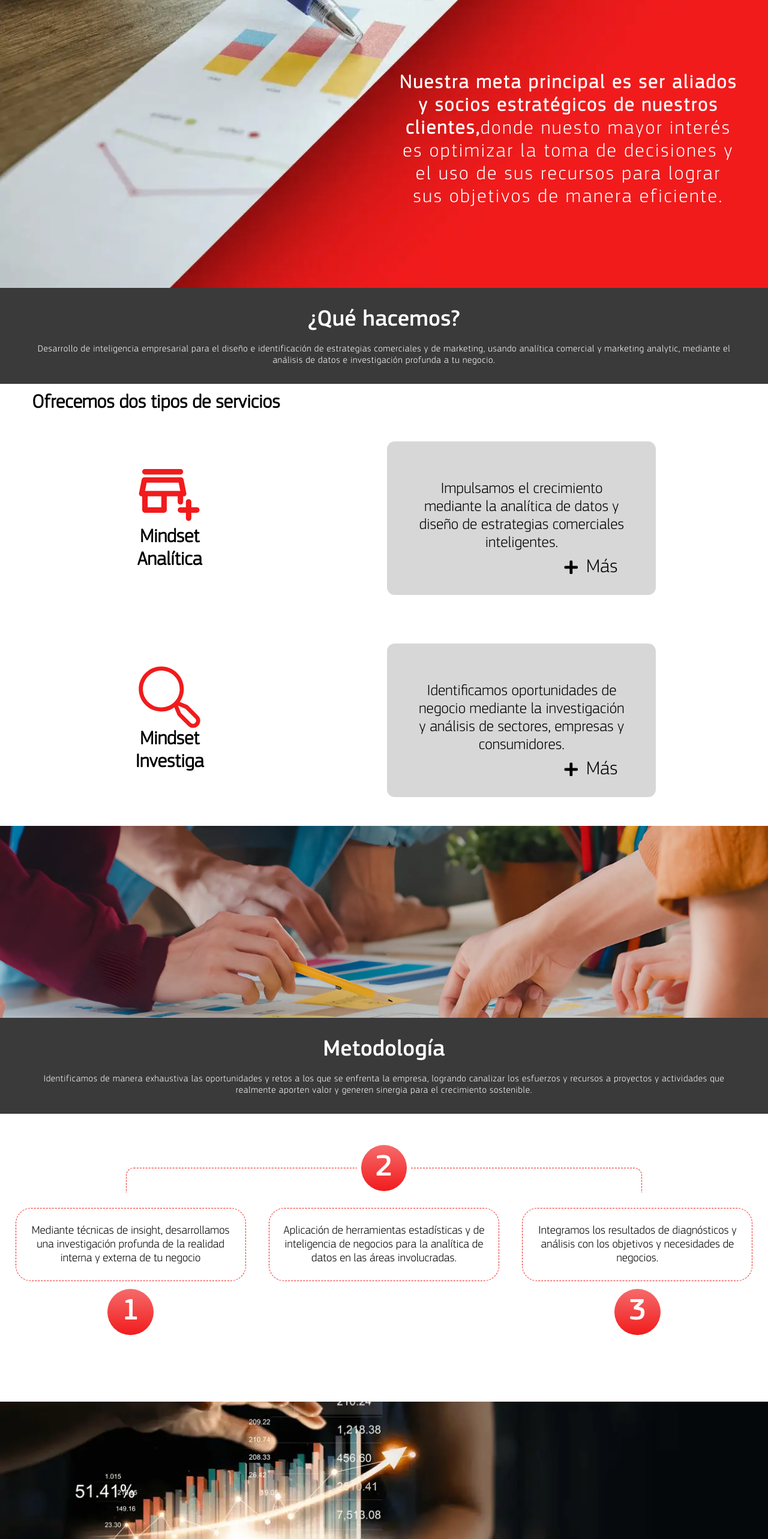
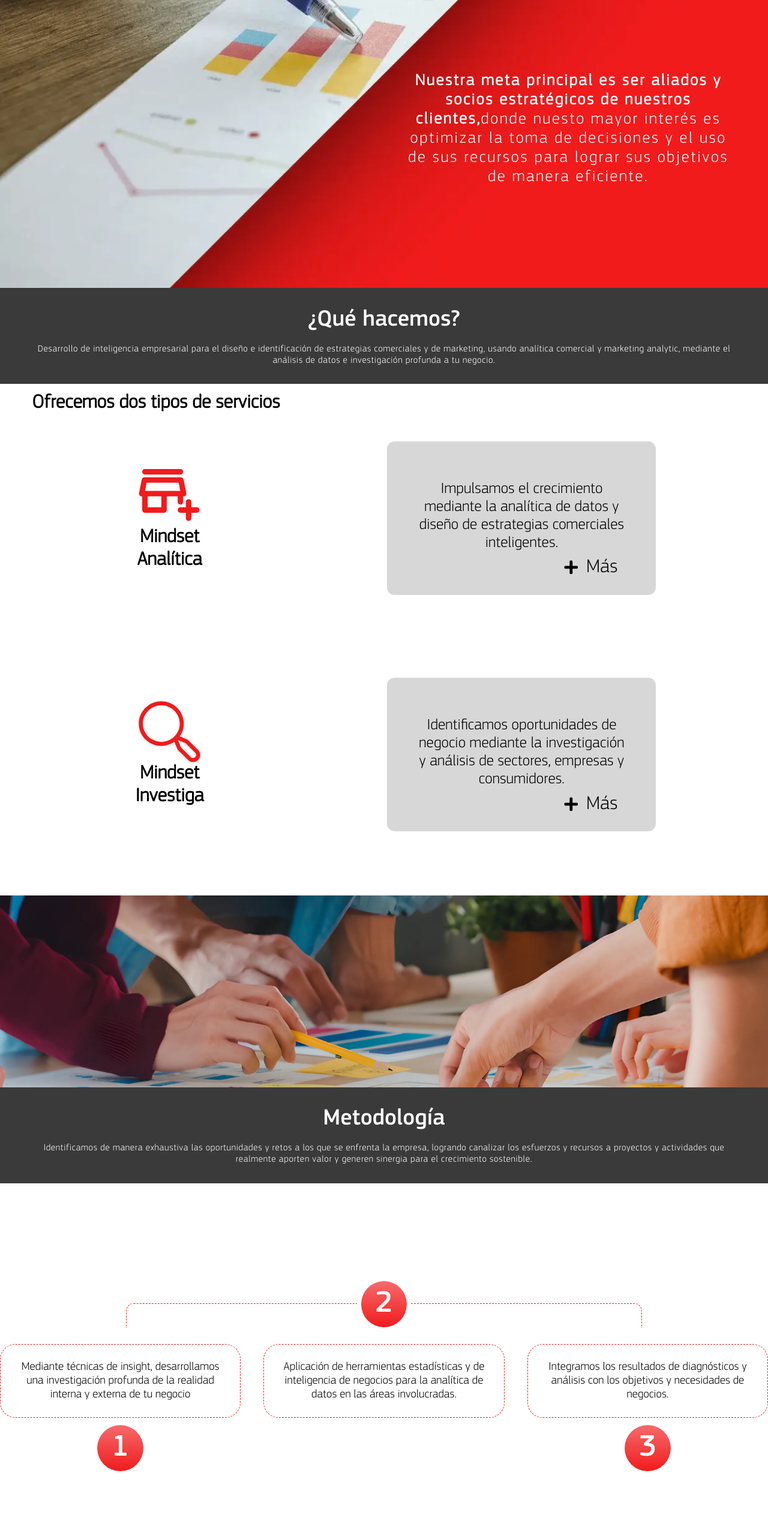
Before and after one commit to Valenmeier/Mindset-project, a React (Vite) app: page /#proyectos in a window 1280 px wide. Before the commit this address led to /#proyectos. Shown: the part 1200-3766 px from the top of the page at 60% size. Built offline with nearby package versions, Linux system fonts and the light colour scheme.

Commit message:
adaptando más

```diff
--- a/src/components/contactos/Contacto.jsx
+++ b/src/components/contactos/Contacto.jsx
@@ -51,7 +51,11 @@ export const Contacto = () => {
           </p>
         </div>
 
-        <form className={styles.form} action="https://formsubmit.co/meieneier6@gmail.com" method="POST">
+        <form
+          className={styles.form}
+          action="https://formsubmit.co/mindset.analitica@gmail.com"
+          method="POST"
+        >
           <div className={styles.textSection}>
             <h3>¡Hablemos!</h3>
             <h4>
--- a/src/components/metodologia/metodologiaDesktop/styles.module.css
+++ b/src/components/metodologia/metodologiaDesktop/styles.module.css
@@ -1,5 +1,5 @@
 .metodologiaDesktop {
-  height: 60vh;
+  height: 80vh;
   width: 100vw;
   display: flex;
   justify-content: center;
@@ -7,13 +7,13 @@
   align-items:center;
   position: relative;
   flex-direction: column;
+  margin-top: 4vw;
 }
 .parteSuperior {
   width: 100%;
   display: flex;
   justify-content: center;
   align-items: center;
-
   height: 10vh;
   gap: 0.5vw;
 }
@@ -23,7 +23,8 @@
   justify-content: center;
   align-items: center;
   gap: 3vw;
-  height: 35vh;
+  height: 25vw;
+
 }
 .parteSuperior span:first-child {
   width: 30%;
@@ -49,7 +50,7 @@
   justify-content: flex-start;
   align-items: center;
   height: 95%;
-  width: 30vw;
+  width: 50%;
   gap: 1vw;
 }
 .parteInferior div p {
--- a/src/components/queHacemos/queHacemosLayout/styles.module.css
+++ b/src/components/queHacemos/queHacemosLayout/styles.module.css
@@ -277,4 +277,14 @@
     font-family: "mindsetText";
     font-size: 1.8vw;
   }
+  @media all and (min-width: 1200px) {
+    .layoutContainer{
+      gap: 4.5vw;
+    }
+  }
+  @media all and (min-width: 1600px) {
+    .layoutContainer{
+      gap: 7.5vw;
+    }
+  }
 }
--- a/src/components/quienesSomos/styles.module.css
+++ b/src/components/quienesSomos/styles.module.css
@@ -9,11 +9,11 @@
   flex-direction: column;
   position: relative;
 }
-.imageContainer{
+.imageContainer {
   height: 50%;
   width: 100%;
 }
-.imageContainer img{
+.imageContainer img {
   width: 100%;
   height: 90%;
   object-position: center;
@@ -21,24 +21,24 @@
   border-radius: 0 0 10vw 10vw;
   box-shadow: 0 0vw 20vw 5vw #000;
 }
-.layout p{
+.layout p {
   font-family: "mindsetText";
   font-size: 5vw;
   text-align: center;
   color: var(--letterColor);
-    letter-spacing: .2vw;
+  letter-spacing: 0.2vw;
 }
-@media all and (min-width:1000px){
-    .layout{
+@media all and (min-width: 1000px) {
+  .layout {
     background-image: url("/images/quienesSomosDesktop.webp");
     background-repeat: no-repeat;
     height: 90vh;
     background-size: cover;
   }
-    .imageContainer{
+  .imageContainer {
     display: none;
   }
-    .layout p{
+  .layout p {
     font-size: 2.5vw;
     width: 43.99vw;
     position: absolute;
@@ -46,3 +46,30 @@
     right: 4vw;
   }
 }
+@media all and (min-width: 1200px) {
+  .layout {
+    background-image: url("/images/quienesSomosDesktop.webp");
+    background-repeat: no-repeat;
+    height: 90vh;
+    background-size: cover;
+  }
+  .imageContainer {
+    display: none;
+  }
+  .layout p {
+    font-size: 2.1vw;
+    width: 43.99vw;
+    position: absolute;
+    top: 45vh;
+    right: 4vw;
+  }
+}
+@media all and (min-width: 1380px) {
+  .layout p {
+    font-size: 1.8vw;
+    width: 43.99vw;
+    position: absolute;
+    top: 45vh;
+    right: 4vw;
+  }
+}
```
Lines whose indentation alone changed are shown as unchanged.
